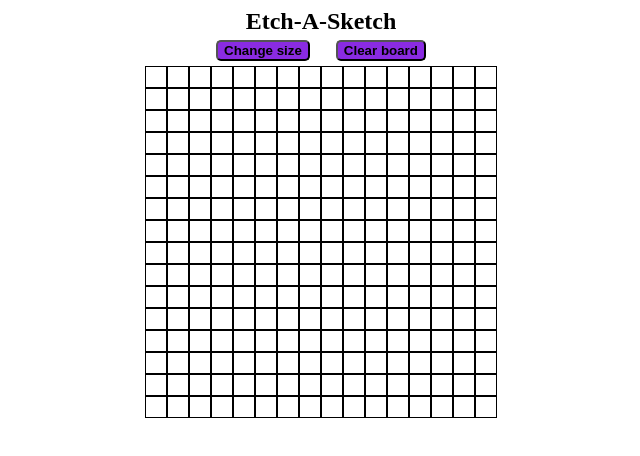
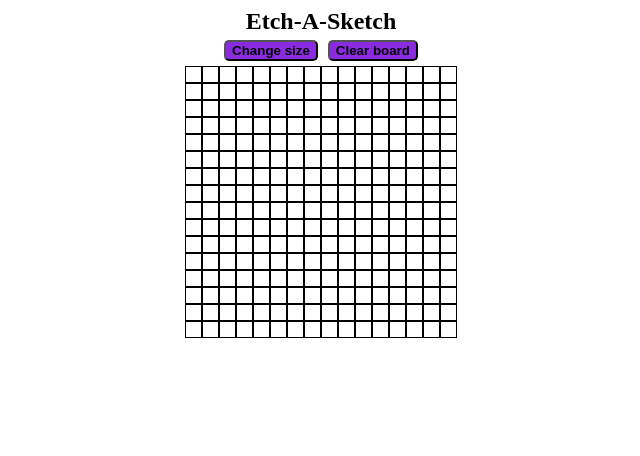
Before and after one commit to DominicanCodes/Etch-A-Sketch, a plain HTML site: page index.html in a window 1280 px wide. Shown: the whole page, without its empty margins (319-959 px from the left). Drawn offline with Linux system fonts and the light colour scheme.

Commit message:
Change cell size

```diff
--- a/style.css
+++ b/style.css
@@ -22,21 +22,24 @@ button {
 
 #controls {
     display: flex;
-    gap: 16px;
+    /* gap: 8px; */
 }
 
 #grid-container {
     display: grid;
     grid-template-columns: repeat(16, 1fr);
     margin: auto;
+    /* height: max-content;
+    width: max-content; */
 }
 
 .cell {
     display: flex;
+    /* flex-grow: 2; */
     align-items: center;
     justify-content: center;
-    width: 20px;
-    height: 20px;
+    min-width: 15px;
+    min-height: 15px;
     border-style: solid;
     border-width: 1px;
     user-select: none;
```
